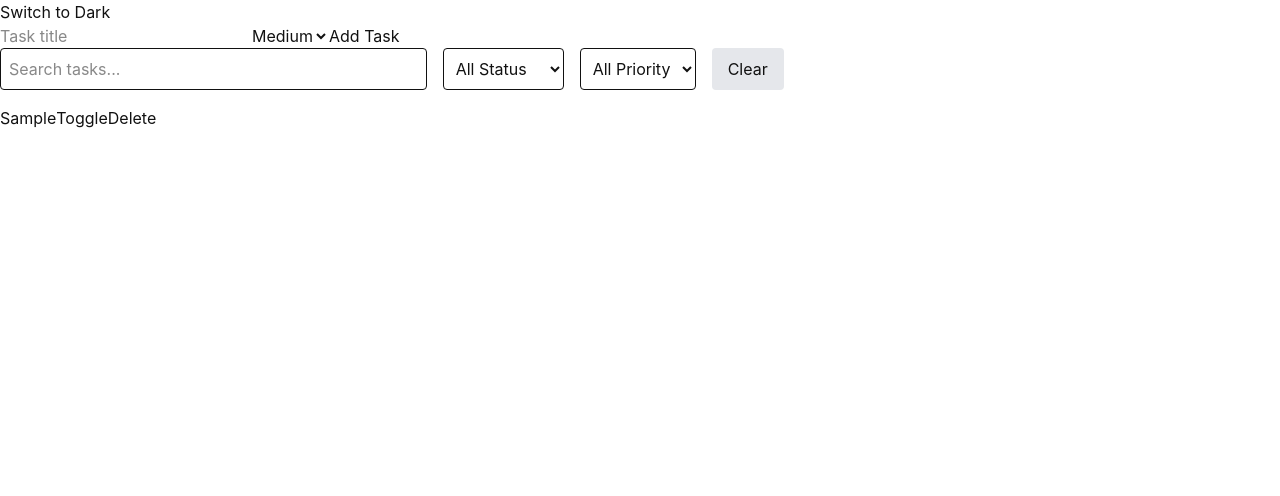
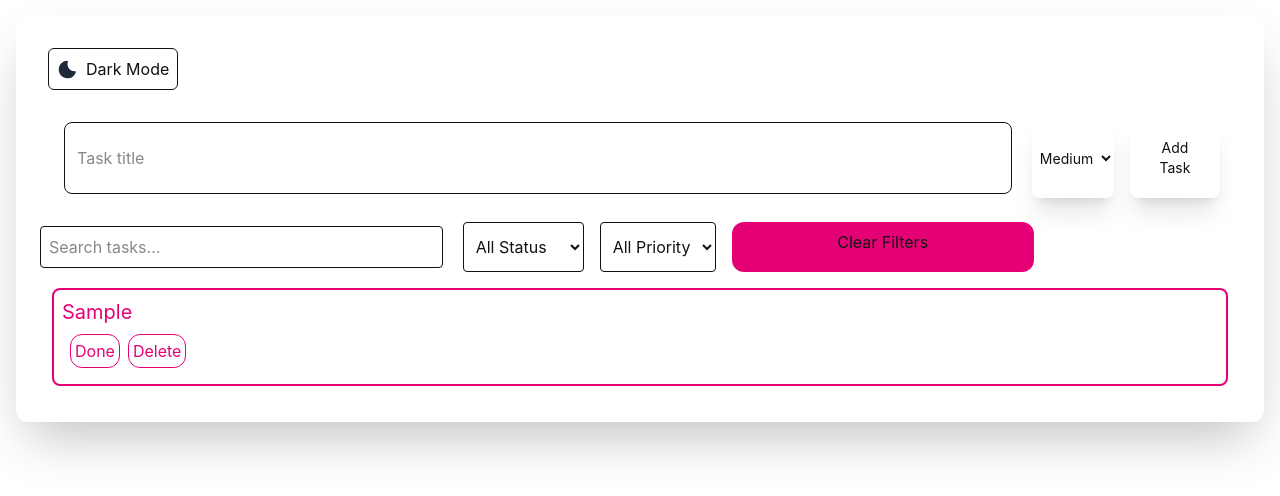
Before and after one commit to mghebru/task-dashboard, a React (Vite) app: page / in a window 1280 px wide. Both pictures are taken after typing "Sample" into the empty fields and a click on the button "Add Task". Shown: the top 496 px of the page. Built offline with nearby package versions, Linux system fonts and the light colour scheme.

Commit message:
applied styling

```diff
--- a/src/App.css
+++ b/src/App.css
@@ -1 +1,2 @@
 @import 'tailwindcss';
+@custom-variant dark (&:where(.dark, .dark *));
--- a/src/App.tsx
+++ b/src/App.tsx
@@ -6,7 +6,7 @@ function App() {
 
   return (
     <>
-    <div className="">
+    <div className="shadow-2xl rounded-xl p-5 m-4">
       <Dashboard />
     </div>
     </>
--- a/src/Utils/taskUtils.ts
+++ b/src/Utils/taskUtils.ts
@@ -3,6 +3,7 @@ import type{ Task, TaskFilterOptions } from "../types";
 export const filterTasks = (
   tasks: Task[],
   filters: TaskFilterOptions
+
 ): Task[] => {
   return tasks
     .filter(task =>
--- a/src/components/Dashboard/Dashboard.tsx
+++ b/src/components/Dashboard/Dashboard.tsx
@@ -5,52 +5,60 @@ import TaskFilter from "../TaskFilter/TaskFilter";
 import type { Task, TaskFilterOptions } from "../../types";
 import { filterTasks } from "../../Utils/taskUtils";
 
+//declare react functional component
 const Dashboard: React.FC = () => {
-  const [tasks, setTasks] = useState<Task[]>([]);
+    //task state that runs once on render
+    const [tasks, setTasks] = useState<Task[]>(() => {
+        //check local storage if task exists and load, if not empty array
+        const stored = localStorage.getItem("tasks");
+        return stored ? (JSON.parse(stored) as Task[]) : [];
+    });
 
+    //save task to local storage
+    useEffect(() => {
+        localStorage.setItem("tasks", JSON.stringify(tasks));
+        //runs when tasks updates
+    }, [tasks]);
+
+    //filter state
     const [filters, setFilters] = useState<TaskFilterOptions>({
         status: "all",
         priority: "all",
         search: "",
     });
 
-  //persist theme
+    //persistent theme state
     const [theme, setTheme] = useState<"light" | "dark">(() => {
-    return (localStorage.getItem("theme") as "light" | "dark") || "light";
+        const storedTheme = localStorage.getItem("theme");
+        return storedTheme === "dark" ? "dark" : "light";
     });
 
-  //apply theme to <html> and save
+    //apply theme to html and save
     useEffect(() => {
         document.documentElement.className = theme;
         localStorage.setItem("theme", theme);
     }, [theme]);
 
-  // Load tasks
-  useEffect(() => {
-    const stored = localStorage.getItem("tasks");
-    if (stored) {
-      setTasks(JSON.parse(stored) as Task[]);
-    }
-  }, []);
-
-  // Save tasks
-  useEffect(() => {
-    localStorage.setItem("tasks", JSON.stringify(tasks));
-  }, [tasks]);
-
+    // add tasks
     const addTask = (task: Task) => {
+        //spread operator to take new task and add new task
         setTasks(prev => [...prev, task]);
     };
 
+    //delete tasks
     const deleteTask = (id: string) => {
+        //filter array and keep matching id, return new array
         setTasks(prev => prev.filter(task => task.id !== id));
     };
 
+    //toggle status
     const toggleStatus = (id: string) => {
         setTasks(prev =>
+            //loop through tasks
             prev.map(task =>
                 task.id === id
                     ? {
+                        //if id matches, copy task and change status
                         ...task,
                         status:
                             task.status === "pending" ? "completed" : "pending",
@@ -60,21 +68,41 @@ const Dashboard: React.FC = () => {
         );
     };
 
+    //return filtered array when rendering
     const filteredTasks = filterTasks(tasks, filters);
 
     return (
         <div>
+            {/* theme button */}
             <button
+                className="border rounded-md p-2 m-3 flex items-center gap-2"
                 onClick={() =>
                     setTheme(prev => (prev === "light" ? "dark" : "light"))
                 }
             >
-        {theme === "light" ? "Switch to Dark" : "Switch to Light"}
+                {theme === "light" ? (
+                    // Moon icon
+                    <svg className="w-[21px] h-[21px] text-gray-800 dark:text-white" aria-hidden="true" xmlns="http://www.w3.org/2000/svg" width="24" height="24" fill="currentColor" viewBox="0 0 24 24">
+                        <path fill-rule="evenodd" d="M11.675 2.015a.998.998 0 0 0-.403.011C6.09 2.4 2 6.722 2 12c0 5.523 4.477 10 10 10 4.356 0 8.058-2.784 9.43-6.667a1 1 0 0 0-1.02-1.33c-.08.006-.105.005-.127.005h-.001l-.028-.002A5.227 5.227 0 0 0 20 14a8 8 0 0 1-8-8c0-.952.121-1.752.404-2.558a.996.996 0 0 0 .096-.428V3a1 1 0 0 0-.825-.985Z" clip-rule="evenodd" />
+                    </svg>
+
+                ) : (
+                    // Sun icon
+                    <svg className="w-[21px] h-[21px] text-gray-300 dark:text-white" aria-hidden="true" xmlns="http://www.w3.org/2000/svg" width="24" height="24" fill="none" viewBox="0 0 24 24">
+                        <path stroke="currentColor" stroke-linecap="round" stroke-linejoin="round" stroke-width="2" d="M12 5V3m0 18v-2M7.05 7.05 5.636 5.636m12.728 12.728L16.95 16.95M5 12H3m18 0h-2M7.05 16.95l-1.414 1.414M18.364 5.636 16.95 7.05M16 12a4 4 0 1 1-8 0 4 4 0 0 1 8 0Z" />
+                    </svg>
+
+                )}
+
+                {theme === "light" ? "Dark Mode" : "Light Mode"}
             </button>
 
+            {/* render components */}
             <TaskForm onAddTask={addTask} />
+            {/* pass state and setters to child */}
             <TaskFilter filters={filters} setFilters={setFilters} />
             <TaskList
+                // pass filtered tasks, delete and theme toggle
                 tasks={filteredTasks}
                 onDelete={deleteTask}
                 onToggle={toggleStatus}
--- a/src/components/TaskFilter/TaskFilter.tsx
+++ b/src/components/TaskFilter/TaskFilter.tsx
@@ -6,19 +6,24 @@ interface TaskFilterProps {
     setFilters: React.Dispatch<React.SetStateAction<TaskFilterOptions>>;
 }
 
+//component declaration
 const TaskFilter: React.FC<TaskFilterProps> = ({
+    //detructuring props
     filters,
     setFilters,
 }) => {
+    //status change handler based on select event
     const handleStatusChange = (
         e: React.ChangeEvent<HTMLSelectElement>
     ) => {
+        //keeps prev filters and updates status
         setFilters(prev => ({
             ...prev,
             status: e.target.value as TaskFilterOptions["status"],
         }));
     };
 
+    //priority filter based on select event
     const handlePriorityChange = (
         e: React.ChangeEvent<HTMLSelectElement>
     ) => {
@@ -28,6 +33,7 @@ const TaskFilter: React.FC<TaskFilterProps> = ({
         }));
     };
 
+    //search change based on input
     const handleSearchChange = (
         e: React.ChangeEvent<HTMLInputElement>
     ) => {
@@ -37,6 +43,7 @@ const TaskFilter: React.FC<TaskFilterProps> = ({
         }));
     };
 
+    //reset to default state
     const clearFilters = () => {
         setFilters({
             status: "all",
@@ -53,7 +60,7 @@ const TaskFilter: React.FC<TaskFilterProps> = ({
                 placeholder="Search tasks..."
                 value={filters.search}
                 onChange={handleSearchChange}
-        className="border p-2 rounded w-full md:w-1/3"
+                className="border p-2 rounded w-full md:w-1/3 p-2 m-1"
             />
 
             {/* Status Filter */}
@@ -62,9 +69,9 @@ const TaskFilter: React.FC<TaskFilterProps> = ({
                 onChange={handleStatusChange}
                 className="border p-2 rounded"
             >
-        <option value="all">All Status</option>
-        <option value="pending">Pending</option>
-        <option value="completed">Completed</option>
+                <option value="all" className="dark:bg-black">All Status</option>
+                <option value="pending" className="dark:bg-black">Pending</option>
+                <option value="completed" className="dark:bg-black">Completed</option>
             </select>
 
             {/* Priority Filter */}
@@ -73,19 +80,19 @@ const TaskFilter: React.FC<TaskFilterProps> = ({
                 onChange={handlePriorityChange}
                 className="border p-2 rounded"
             >
-        <option value="all">All Priority</option>
-        <option value="low">Low</option>
-        <option value="medium">Medium</option>
-        <option value="high">High</option>
+                <option value="all" className="dark:bg-black">All Priority</option>
+                <option value="low" className="dark:bg-black">Low</option>
+                <option value="medium" className="dark:bg-black">Medium</option>
+                <option value="high" className="dark:bg-black">High</option>
             </select>
 
             {/* Clear */}
             <button
                 onClick={clearFilters}
-        className="bg-gray-200 px-4 py-2 rounded hover:bg-gray-300"
-      >
-        Clear
+                className="flex p-2 w-[25%] justify-center rounded-xl hover:bg-gray-300 bg-pink-600">
+                Clear Filters
             </button>
+
         </div>
     );
 };
--- a/src/components/TaskForm/TaskForm.tsx
+++ b/src/components/TaskForm/TaskForm.tsx
@@ -5,27 +5,36 @@ interface TaskFormProps {
     onAddTask: (task: Task) => void;
 }
 
+//functional component declaration with destructured props
 const TaskForm: React.FC<TaskFormProps> = ({ onAddTask }) => {
+    //form state
     const [formData, setFormData] = useState<TaskFormData>({
         title: "",
         description: "",
         priority: "medium",
     });
 
+    //error state            //partial menas all fields are optional
     const [errors, setErrors] = useState<Partial<TaskFormData>>({});
 
+    //validation that returns true or false
     const validate = (): boolean => {
+        //create empty error obj
         const newErrors: Partial<TaskFormData> = {};
+        //title cannot be empty
         if (!formData.title.trim()) {
             newErrors.title = "Title is required";
         }
+        //true if no errors, false if exist
         setErrors(newErrors);
         return Object.keys(newErrors).length === 0;
     };
 
+    //handles input and select changes
     const handleChange = (
         e: React.ChangeEvent<HTMLInputElement | HTMLSelectElement>
     ) => {
+        //target name and value for changes
         const { name, value } = e.target;
         setFormData(prev => ({
             ...prev,
@@ -33,19 +42,22 @@ const TaskForm: React.FC<TaskFormProps> = ({ onAddTask }) => {
         }));
     };
 
-  const handleSubmit = (e: React.FormEvent) => {
+    //handle submit
+    const handleSubmit = (e: React.ChangeEvent) => {
+        //stop page reload
         e.preventDefault();
         if (!validate()) return;
 
+        //create new task
         const newTask: Task = {
             id: Date.now().toString(),
             ...formData,
             status: "pending",
-      createdAt: new Date().toISOString(),
         };
 
         onAddTask(newTask);
 
+        //reset form
         setFormData({
             title: "",
             description: "",
@@ -54,26 +66,28 @@ const TaskForm: React.FC<TaskFormProps> = ({ onAddTask }) => {
     };
 
     return (
-    <form onSubmit={handleSubmit}>
-      <input
+        <form onSubmit={handleSubmit} className="p-4 m-2 rounded-md flex justify-center gap-4">
+            <input className="border rounded-lg p-3 m-1 w-[100%]"
                 name="title"
                 value={formData.title}
                 onChange={handleChange}
                 placeholder="Task title"
             />
+
             {errors.title && <p>{errors.title}</p>}
 
-      <select
+            <select className="rounded-lg p-1 shadow-xl text-sm dark:bg-white dark:text-black"
                 name="priority"
                 value={formData.priority}
                 onChange={handleChange}
             >
-        <option value="low">Low</option>
-        <option value="medium">Medium</option>
-        <option value="high">High</option>
+
+                <option value="low" className="dark:bg-black dark:text-white">Low</option>
+                <option value="medium" className="dark:bg-black dark:text-white">Medium</option>
+                <option value="high" className="dark:bg-black dark:text-white">High</option>
             </select>
 
-      <button type="submit">Add Task</button>
+            <button type="submit" className="rounded-lg p-5 shadow-xl text-sm dark:border border-white">Add Task</button>
         </form>
     );
 };
--- a/src/components/TaskList/TaskItem.tsx
+++ b/src/components/TaskList/TaskItem.tsx
@@ -12,8 +12,8 @@ const TaskItem: React.FC<TaskItemProps> = ({
   onToggle,
 }) => {
   return (
-    <li>
-      <span
+    <li className="border-2 rounded-lg p-2 m-4 text-pink-600">
+      <span className="text-xl "
         style={{
           textDecoration:
             task.status === "completed" ? "line-through" : "none",
@@ -21,9 +21,10 @@ const TaskItem: React.FC<TaskItemProps> = ({
       >
         {task.title}
       </span>
+      <br></br>
 
-      <button onClick={() => onToggle(task.id)}>Toggle</button>
-      <button onClick={() => onDelete(task.id)}>Delete</button>
+      <button className="m-2 border p-1 rounded-xl cursor-pointer hover:bg-pink-200" onClick={() => onToggle(task.id)}>Done</button>
+      <button className="border p-1 rounded-xl cursor-pointer hover:bg-pink-200" onClick={() => onDelete(task.id)}>Delete</button>
     </li>
   );
 };
--- a/src/types/index.ts
+++ b/src/types/index.ts
@@ -8,7 +8,6 @@ export interface Task {
   description?: string;
   status: TaskStatus;
   priority: TaskPriority;
-  createdAt: string;
 }
 
 export interface TaskFormData {
```
Lines whose indentation alone changed are shown as unchanged.
